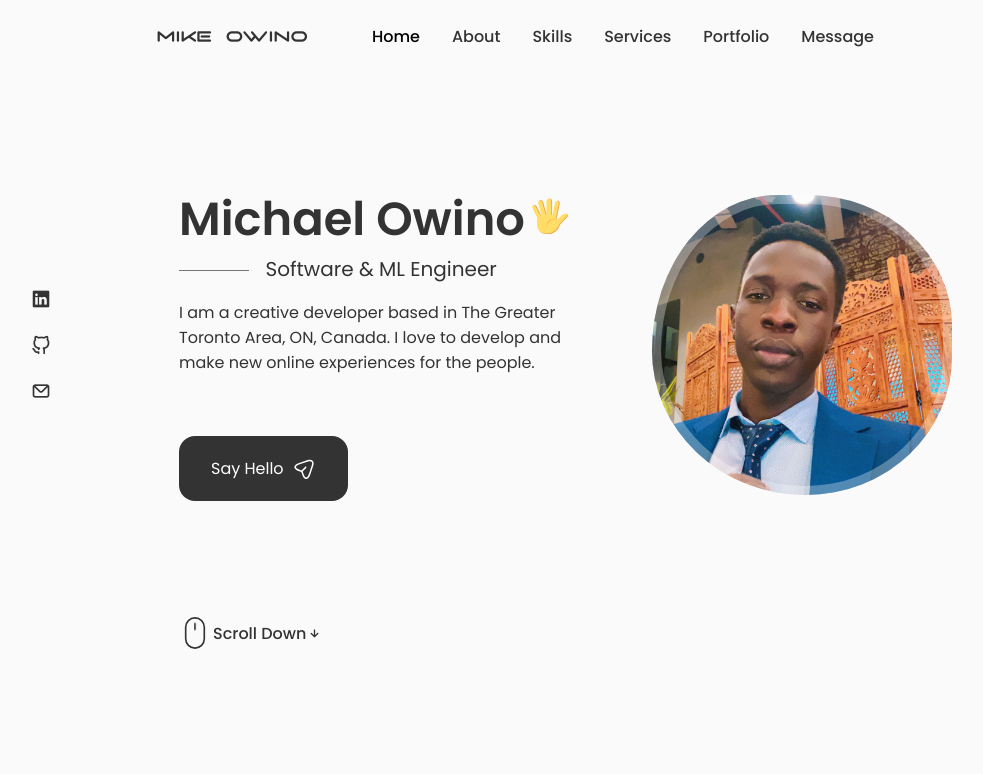
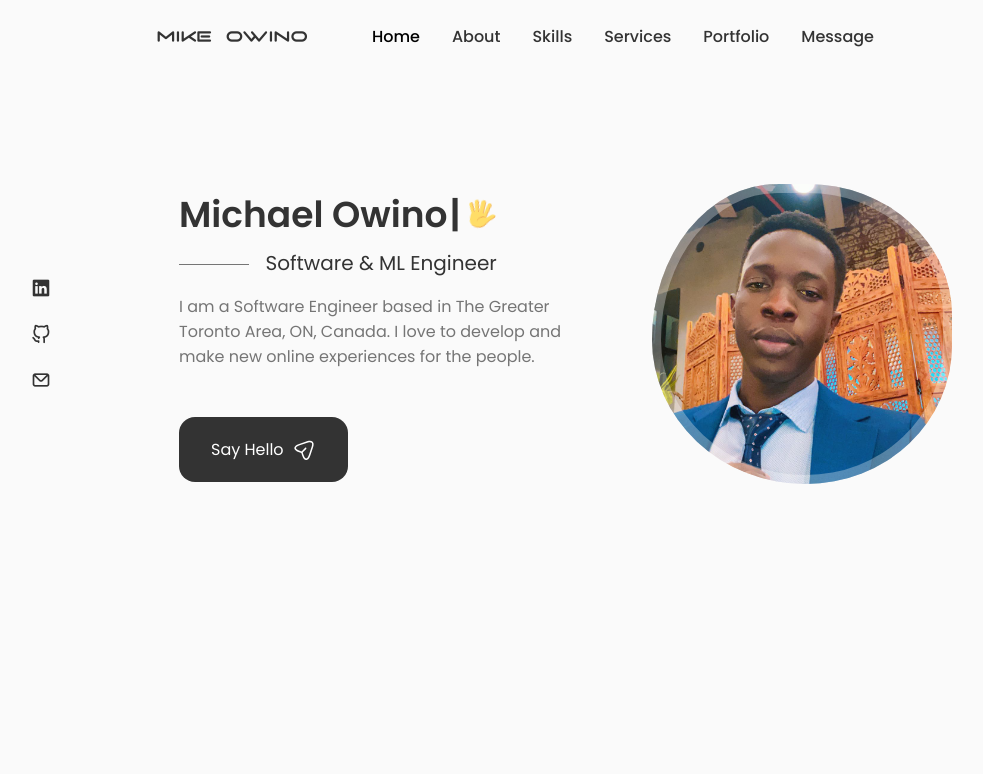
Before and after one commit to OwinoMichael/Personal-Portfolio, a React (Create React App) app: page / in a window 1280 px wide. Shown: the top 774 px of the page, without its empty margins (125-1108 px from the left). Built offline with nearby package versions, Linux system fonts and the light colour scheme.

Commit message:
NodeJs 20 -> 24 upgrade

```diff
--- a/src/components/home/Data.jsx
+++ b/src/components/home/Data.jsx
@@ -1,88 +1,58 @@
-import React from 'react'
+import React, { useEffect, useState } from 'react'
 
 const Data = () => {
+  const [visible, setVisible] = useState(false);
+
+  useEffect(() => {
+    const timer = setTimeout(() => setVisible(true), 100);
+    return () => clearTimeout(timer);
+  }, []);
+
   return (
-    <div className='home__data'>
-      <h1 className='home__title'>Michael Owino
+    <div className={`home__data ${visible ? 'home__data--visible' : ''}`}>
+
+      <h1 className='home__title'>
+        <span className='home__title-text'>Michael Owino</span>
 
         <svg
-                  width="36"
-                  height="36"
-                  viewBox="0 0 48 48"
-                  fill="none"
-                  xmlns="http://www.w3.org/2000/svg"
-                  class="home__hand"
+          width="36" height="36" viewBox="0 0 48 48"
+          fill="none" xmlns="http://www.w3.org/2000/svg"
+          className="home__hand"
         >
-                  <path
-                    d="M25.4995 32.0305L31.3495 33.1555L36.1495 8.48051C36.4495 6.83051 35.3995 5.18051 33.8245 4.88051C32.1745 4.58051 30.5995 5.70551 30.2995 7.35551L25.4995 32.0305Z"
-                    fill="#FFDD67"
-                  ></path>
-                  <path
-                    d="M33.8996 4.88018C33.6746 4.80518 33.5246 4.80518 33.2996 4.80518C34.6496 5.33018 35.3996 6.75518 35.0996 8.25518L30.2996 32.9302L31.3496 33.1552L36.1496 8.48018C36.5246 6.75518 35.4746 5.18018 33.8996 4.88018Z"
-                    fill="#EBA352"
-                  ></path>
-                  <path
-                    d="M19.4995 32.7802H26.5495V5.55518C26.5495 3.53018 24.9745 1.80518 23.0245 1.80518C21.1495 1.80518 19.4995 3.45518 19.4995 5.55518V32.7802Z"
-                    fill="#FFDD67"
-                  ></path>
-                  <path
-                    d="M23.0995 1.80518C22.9495 1.80518 22.7245 1.80518 22.5745 1.88018C24.2995 2.18018 25.5745 3.68018 25.5745 5.55518V32.8552H26.6245V5.55518C26.6245 3.45518 25.0495 1.80518 23.0995 1.80518Z"
-                    fill="#EBA352"
-                  ></path>
-                  <path
-                    d="M15.7495 32.7054L21.7495 31.1304L15.2245 6.30541C14.7745 4.58041 13.0495 3.53041 11.3995 3.90541C9.74948 4.35541 8.77448 6.08041 9.22448 7.80541L15.7495 32.7054Z"
-                    fill="#FFDD67"
-                  ></path>
-                  <path
-                    d="M11.3995 3.90541L10.9495 4.13041C12.4495 4.05541 13.7995 5.03041 14.2495 6.60541L20.7745 31.4304L21.8245 31.1304L15.2245 6.30541C14.7745 4.58041 13.0495 3.53041 11.3995 3.90541Z"
-                    fill="#EBA352"
-                  ></path>
-                  <path
-                    d="M2.99937 10.355C1.57437 11.03 1.12437 12.83 1.87437 14.33L11.7744 34.055L16.7994 31.505L6.89937 11.78C6.14937 10.28 4.42437 9.68 2.99937 10.355Z"
-                    fill="#FFDD67"
-                  ></path>
-                  <path
-                    d="M2.99956 10.355C2.84956 10.43 2.69956 10.505 2.54956 10.655C3.82456 10.28 5.24956 10.955 5.92456 12.305L15.8246 32.03L16.7996 31.58L6.89956 11.78C6.14956 10.28 4.42456 9.68 2.99956 10.355Z"
-                    fill="#EBA352"
-                  ></path>
-                  <path
-                    d="M46.2744 22.2801C45.0744 19.9551 41.3244 20.1051 37.4994 24.3051C34.7994 27.2301 34.2744 28.2051 31.5744 28.1301V25.0551C31.5744 25.0551 25.7994 20.7801 14.3244 22.7301C14.3244 22.7301 7.79945 23.6301 7.79945 27.0801C7.79945 27.0801 6.67445 35.4051 8.99945 40.6551C12.4494 48.4551 30.1494 50.4801 35.6994 37.2051C36.8244 34.5801 39.0744 32.6301 41.0994 30.1551C43.4244 27.1551 47.5494 24.7551 46.2744 22.2801Z"
-                    fill="#FFDD67"
-                  ></path>
-                  <path
-                    d="M46.2745 22.28C46.0495 21.83 45.7495 21.53 45.3745 21.23C45.4495 21.305 45.5245 21.38 45.5245 21.53C46.7995 24.08 42.6745 26.405 40.1995 29.405C38.1745 31.88 35.9245 33.83 34.7995 36.455C29.9995 47.93 16.0495 47.93 10.1995 42.68C15.5245 48.68 30.5245 49.28 35.5495 37.205C36.6745 34.58 38.9245 32.63 40.9495 30.155C43.4245 27.155 47.5495 24.755 46.2745 22.28ZM32.3245 28.13C27.4495 26.33 18.7495 29.63 19.9495 38.405C19.9495 30.23 27.3745 28.205 31.4245 28.205C32.0245 28.13 32.3245 28.13 32.3245 28.13Z"
-                    fill="#EBA352"
-                  ></path>
+          <path d="M25.4995 32.0305L31.3495 33.1555L36.1495 8.48051C36.4495 6.83051 35.3995 5.18051 33.8245 4.88051C32.1745 4.58051 30.5995 5.70551 30.2995 7.35551L25.4995 32.0305Z" fill="#FFDD67"></path>
+          <path d="M33.8996 4.88018C33.6746 4.80518 33.5246 4.80518 33.2996 4.80518C34.6496 5.33018 35.3996 6.75518 35.0996 8.25518L30.2996 32.9302L31.3496 33.1552L36.1496 8.48018C36.5246 6.75518 35.4746 5.18018 33.8996 4.88018Z" fill="#EBA352"></path>
+          <path d="M19.4995 32.7802H26.5495V5.55518C26.5495 3.53018 24.9745 1.80518 23.0245 1.80518C21.1495 1.80518 19.4995 3.45518 19.4995 5.55518V32.7802Z" fill="#FFDD67"></path>
+          <path d="M23.0995 1.80518C22.9495 1.80518 22.7245 1.80518 22.5745 1.88018C24.2995 2.18018 25.5745 3.68018 25.5745 5.55518V32.8552H26.6245V5.55518C26.6245 3.45518 25.0495 1.80518 23.0995 1.80518Z" fill="#EBA352"></path>
+          <path d="M15.7495 32.7054L21.7495 31.1304L15.2245 6.30541C14.7745 4.58041 13.0495 3.53041 11.3995 3.90541C9.74948 4.35541 8.77448 6.08041 9.22448 7.80541L15.7495 32.7054Z" fill="#FFDD67"></path>
+          <path d="M11.3995 3.90541L10.9495 4.13041C12.4495 4.05541 13.7995 5.03041 14.2495 6.60541L20.7745 31.4304L21.8245 31.1304L15.2245 6.30541C14.7745 4.58041 13.0495 3.53041 11.3995 3.90541Z" fill="#EBA352"></path>
+          <path d="M2.99937 10.355C1.57437 11.03 1.12437 12.83 1.87437 14.33L11.7744 34.055L16.7994 31.505L6.89937 11.78C6.14937 10.28 4.42437 9.68 2.99937 10.355Z" fill="#FFDD67"></path>
+          <path d="M2.99956 10.355C2.84956 10.43 2.69956 10.505 2.54956 10.655C3.82456 10.28 5.24956 10.955 5.92456 12.305L15.8246 32.03L16.7996 31.58L6.89956 11.78C6.14956 10.28 4.42456 9.68 2.99956 10.355Z" fill="#EBA352"></path>
+          <path d="M46.2744 22.2801C45.0744 19.9551 41.3244 20.1051 37.4994 24.3051C34.7994 27.2301 34.2744 28.2051 31.5744 28.1301V25.0551C31.5744 25.0551 25.7994 20.7801 14.3244 22.7301C14.3244 22.7301 7.79945 23.6301 7.79945 27.0801C7.79945 27.0801 6.67445 35.4051 8.99945 40.6551C12.4494 48.4551 30.1494 50.4801 35.6994 37.2051C36.8244 34.5801 39.0744 32.6301 41.0994 30.1551C43.4244 27.1551 47.5494 24.7551 46.2744 22.2801Z" fill="#FFDD67"></path>
+          <path d="M46.2745 22.28C46.0495 21.83 45.7495 21.53 45.3745 21.23C45.4495 21.305 45.5245 21.38 45.5245 21.53C46.7995 24.08 42.6745 26.405 40.1995 29.405C38.1745 31.88 35.9245 33.83 34.7995 36.455C29.9995 47.93 16.0495 47.93 10.1995 42.68C15.5245 48.68 30.5245 49.28 35.5495 37.205C36.6745 34.58 38.9245 32.63 40.9495 30.155C43.4245 27.155 47.5495 24.755 46.2745 22.28ZM32.3245 28.13C27.4495 26.33 18.7495 29.63 19.9495 38.405C19.9495 30.23 27.3745 28.205 31.4245 28.205C32.0245 28.13 32.3245 28.13 32.3245 28.13Z" fill="#EBA352"></path>
         </svg>
+      </h1>
 
-      <h3 className='home__subtitle'>Software & ML Engineer</h3>
-      <p className='home__description'>
-        I am a creative developer based in The Greater Toronto Area, ON, Canada. I love to develop and make new online experiences for the people.
+      <h3 className='home__subtitle home__animate home__animate--2'>
+        Software & ML Engineer
+      </h3>
+
+      <p className='home__description home__animate home__animate--3'>
+        I am a Software Engineer based in The Greater Toronto Area, ON, Canada. I love to develop and make new online experiences for the people.
       </p>
 
-      <a href='#contact' className='button button--flex'>
+      <a href='#contact' className='button button--flex home__animate home__animate--4'>
         Say Hello
-
         <svg
-                  class="button__icon"
+          className="button__icon"
           xmlns="http://www.w3.org/2000/svg"
-                  width="24"
-                  height="24"
+          width="24" height="24"
           viewBox="0 0 24 24"
           fill="var(--container-color)"
         >
-                  <path
-                    d="M14.2199 21.9352C13.0399 21.9352 11.3699 21.1052 10.0499 17.1352L9.32988 14.9752L7.16988 14.2552C3.20988 12.9352 2.37988 11.2652 2.37988 10.0852C2.37988 8.91525 3.20988 7.23525 7.16988 5.90525L15.6599 3.07525C17.7799 2.36525 19.5499 2.57525 20.6399 3.65525C21.7299 4.73525 21.9399 6.51525 21.2299 8.63525L18.3999 17.1252C17.0699 21.1052 15.3999 21.9352 14.2199 21.9352ZM7.63988 7.33525C4.85988 8.26525 3.86988 9.36525 3.86988 10.0852C3.86988 10.8052 4.85988 11.9052 7.63988 12.8252L10.1599 13.6652C10.3799 13.7352 10.5599 13.9152 10.6299 14.1352L11.4699 16.6552C12.3899 19.4352 13.4999 20.4252 14.2199 20.4252C14.9399 20.4252 16.0399 19.4352 16.9699 16.6552L19.7999 8.16525C20.3099 6.62525 20.2199 5.36525 19.5699 4.71525C18.9199 4.06525 17.6599 3.98525 16.1299 4.49525L7.63988 7.33525Z"
-                    fill="var(--container-color)"
-                  ></path>
-                  <path
-                    d="M10.11 14.7052C9.92005 14.7052 9.73005 14.6352 9.58005 14.4852C9.29005 14.1952 9.29005 13.7152 9.58005 13.4252L13.16 9.83518C13.45 9.54518 13.93 9.54518 14.22 9.83518C14.51 10.1252 14.51 10.6052 14.22 10.8952L10.64 14.4852C10.5 14.6352 10.3 14.7052 10.11 14.7052Z"
-                    fill="var(--container-color)"
-                  ></path>
+          <path d="M14.2199 21.9352C13.0399 21.9352 11.3699 21.1052 10.0499 17.1352L9.32988 14.9752L7.16988 14.2552C3.20988 12.9352 2.37988 11.2652 2.37988 10.0852C2.37988 8.91525 3.20988 7.23525 7.16988 5.90525L15.6599 3.07525C17.7799 2.36525 19.5499 2.57525 20.6399 3.65525C21.7299 4.73525 21.9399 6.51525 21.2299 8.63525L18.3999 17.1252C17.0699 21.1052 15.3999 21.9352 14.2199 21.9352ZM7.63988 7.33525C4.85988 8.26525 3.86988 9.36525 3.86988 10.0852C3.86988 10.8052 4.85988 11.9052 7.63988 12.8252L10.1599 13.6652C10.3799 13.7352 10.5599 13.9152 10.6299 14.1352L11.4699 16.6552C12.3899 19.4352 13.4999 20.4252 14.2199 20.4252C14.9399 20.4252 16.0399 19.4352 16.9699 16.6552L19.7999 8.16525C20.3099 6.62525 20.2199 5.36525 19.5699 4.71525C18.9199 4.06525 17.6599 3.98525 16.1299 4.49525L7.63988 7.33525Z" fill="var(--container-color)"></path>
+          <path d="M10.11 14.7052C9.92005 14.7052 9.73005 14.6352 9.58005 14.4852C9.29005 14.1952 9.29005 13.7152 9.58005 13.4252L13.16 9.83518C13.45 9.54518 13.93 9.54518 14.22 9.83518C14.51 10.1252 14.51 10.6052 14.22 10.8952L10.64 14.4852C10.5 14.6352 10.3 14.7052 10.11 14.7052Z" fill="var(--container-color)"></path>
         </svg>
-
       </a>
-      </h1>
     </div>
   )
 }
--- a/src/components/home/home.css
+++ b/src/components/home/home.css
@@ -27,14 +27,18 @@
 }
 
 .home__title {
-    font-size: 2.9rem;
+    font-size: 2.25rem;
     margin-bottom: var(--mb-0-25);
+    display: flex;
+    align-items: center;
+    flex-wrap: nowrap;
+    gap: 0.3rem;
 }
 
 .home__hand {
-    width: 38px;
-    height: 38px;
-    margin-left: 0.4rem;
+    width: 30px;
+    height: 30px;
+    flex-shrink: 0;
 }
 
 .home__subtitle {
@@ -199,3 +203,142 @@
         height: 22px;
      }
   }
+
+  /* ===== HOME DATA ENTRANCE ANIMATIONS ===== */
+
+/* Base state — everything starts hidden and shifted left */
+.home__data {
+  opacity: 0;
+  transform: translateX(-40px);
+  transition: opacity 0.7s ease, transform 0.7s ease;
+}
+
+/* Triggered by JS after mount */
+.home__data--visible {
+  opacity: 1;
+  transform: translateX(0);
+}
+
+/* Name animates first with a typewriter underline effect */
+.home__title-text {
+  display: inline-block;
+  background: linear-gradient(
+    to right,
+    var(--title-color) 0%,
+    var(--title-color) 100%
+  );
+  background-size: 0% 2px;
+  background-repeat: no-repeat;
+  background-position: left bottom;
+  padding-bottom: 2px;
+  animation: underlineGrow 1s ease forwards 0.8s;
+}
+
+@keyframes underlineGrow {
+  from { background-size: 0% 2px; }
+  to   { background-size: 100% 2px; }
+}
+
+/* Hand wave animation */
+.home__hand {
+  animation: wave 2.5s ease-in-out infinite 1.2s;
+  transform-origin: 70% 70%;
+  display: inline-block;
+}
+
+@keyframes wave {
+  0%   { transform: rotate(0deg); }
+  10%  { transform: rotate(14deg); }
+  20%  { transform: rotate(-8deg); }
+  30%  { transform: rotate(14deg); }
+  40%  { transform: rotate(-4deg); }
+  50%  { transform: rotate(10deg); }
+  60%  { transform: rotate(0deg); }
+  100% { transform: rotate(0deg); }
+}
+
+/* Staggered children — fade up one by one */
+.home__animate {
+  opacity: 0;
+  transform: translateY(20px);
+  animation: fadeUp 0.6s ease forwards;
+}
+
+.home__animate--2 { animation-delay: 0.5s; }
+.home__animate--3 { animation-delay: 0.8s; }
+.home__animate--4 { animation-delay: 1.1s; }
+
+@keyframes fadeUp {
+  from {
+    opacity: 0;
+    transform: translateY(20px);
+  }
+  to {
+    opacity: 1;
+    transform: translateY(0);
+  }
+}
+
+/* ===== NAME TYPEWRITER EFFECT ===== */
+.home__title-text {
+  display: inline-block;
+  overflow: hidden;
+  white-space: nowrap;
+  width: 0;
+  animation: typewriter 1.2s steps(14) forwards 0.3s;
+  vertical-align: bottom;
+}
+
+@keyframes typewriter {
+  from { width: 0; }
+  to   { width: 7.8em; }
+}
+
+/* Blinking cursor after name */
+.home__title-text::after {
+  content: '|';
+  display: inline-block;
+  margin-left: 2px;
+  color: var(--title-color);
+  animation: blink 0.75s step-end infinite 1.5s;
+  opacity: 1;
+}
+
+@keyframes blink {
+  0%, 100% { opacity: 1; }
+  50%       { opacity: 0; }
+}
+
+/* ===== SOCIAL ICONS — slide in from left staggered ===== */
+.home__social-icon {
+  opacity: 0;
+  transform: translateX(-20px);
+  animation: slideInLeft 0.5s ease forwards;
+}
+
+.home__social-icon:nth-child(1) { animation-delay: 1.4s; }
+.home__social-icon:nth-child(2) { animation-delay: 1.6s; }
+.home__social-icon:nth-child(3) { animation-delay: 1.8s; }
+
+@keyframes slideInLeft {
+  from {
+    opacity: 0;
+    transform: translateX(-20px);
+  }
+  to {
+    opacity: 1;
+    transform: translateX(0);
+  }
+}
+
+/* ===== SAY HELLO BUTTON — pulse pop-in ===== */
+.button--flex {
+  opacity: 0;
+  animation: popIn 0.6s cubic-bezier(0.175, 0.885, 0.32, 1.275) forwards 1.4s;
+}
+
+@keyframes popIn {
+  0%   { opacity: 0; transform: scale(0.7); }
+  70%  { transform: scale(1.06); }
+  100% { opacity: 1; transform: scale(1); }
+}
```
Also changed, not shown: src/components/qualification/Qualification.jsx (+51 -49 lines). Lines whose indentation alone changed are shown as unchanged.
